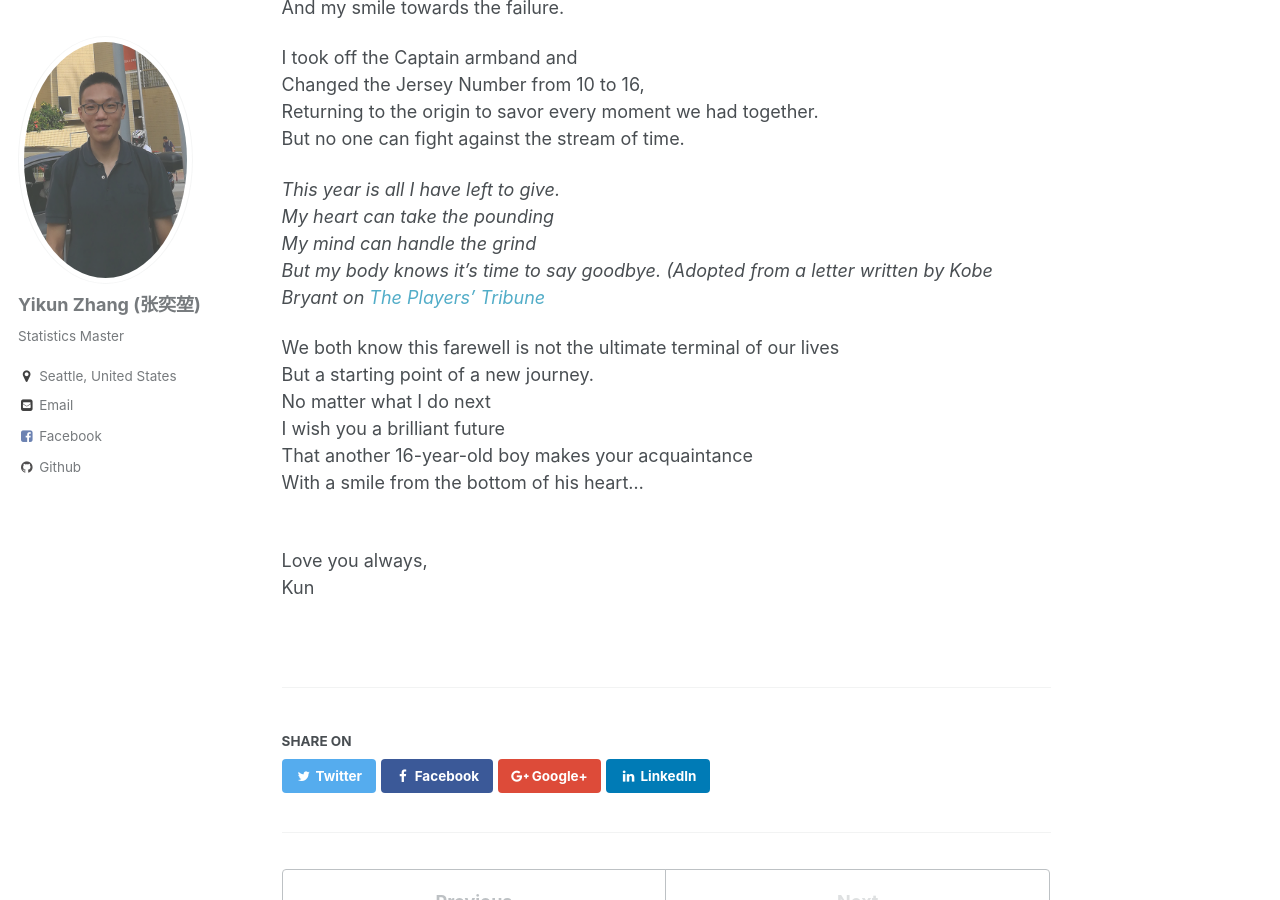
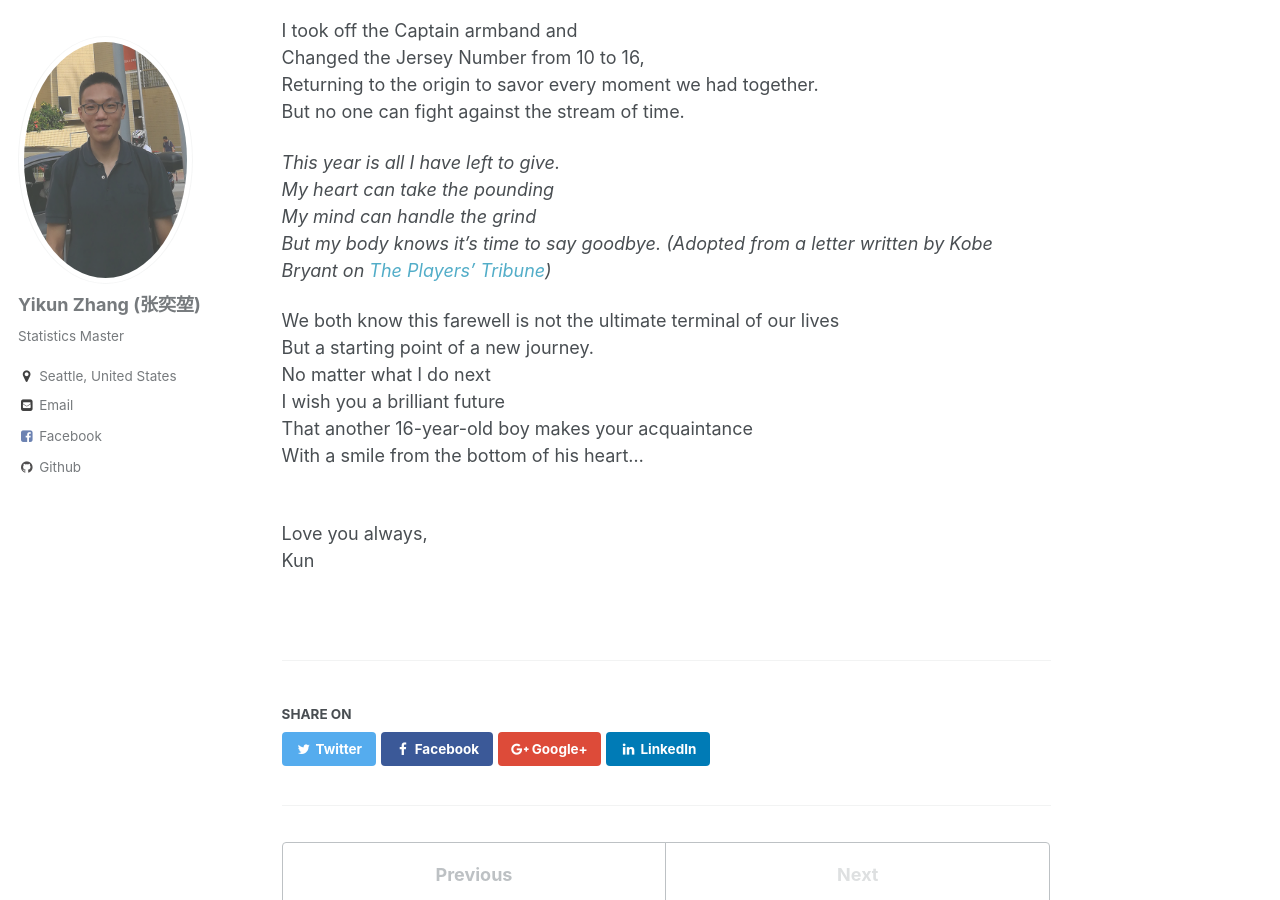
Before and after one commit to zhangyk8/zhangyk8.github.io, a Jekyll site: the page built from _portfolio/portfolio-4.md, in a window 1280 px wide and 900 px high, scrolled down 1430 px. Built offline with Jekyll 4.4.1, drawn with Linux system fonts in a browser that asks for light colours.

Commit message:
Update portfolio-4.md

```diff
--- a/_portfolio/portfolio-4.md
+++ b/_portfolio/portfolio-4.md
@@ -19,7 +19,6 @@ Instead, you called for the best Captain that I have ever met <br/>
 To teach me a philosophy of YOU: <br/>
 
 **Sometimes, passing backward is poised for a better step-forward.** <br/>
-<br/>
 
 As a reward for your great kindness, <br/>
 I trained myself harder <br/>
@@ -60,7 +59,7 @@ But no one can fight against the stream of time. <br/>
 _This year is all I have left to give. <br/>
 My heart can take the pounding <br/>
 My mind can handle the grind <br/>
-But my body knows it’s time to say goodbye. (Adopted from a letter written by Kobe Bryant on [The Players' Tribune](https://www.theplayerstribune.com/en-us/articles/dear-basketball)_ <br/>
+But my body knows it’s time to say goodbye. (Adopted from a letter written by Kobe Bryant on [The Players' Tribune](https://www.theplayerstribune.com/en-us/articles/dear-basketball))_ <br/>
 
 We both know this farewell is not the ultimate terminal of our lives <br/>
 But a starting point of a new journey. <br/>
```
